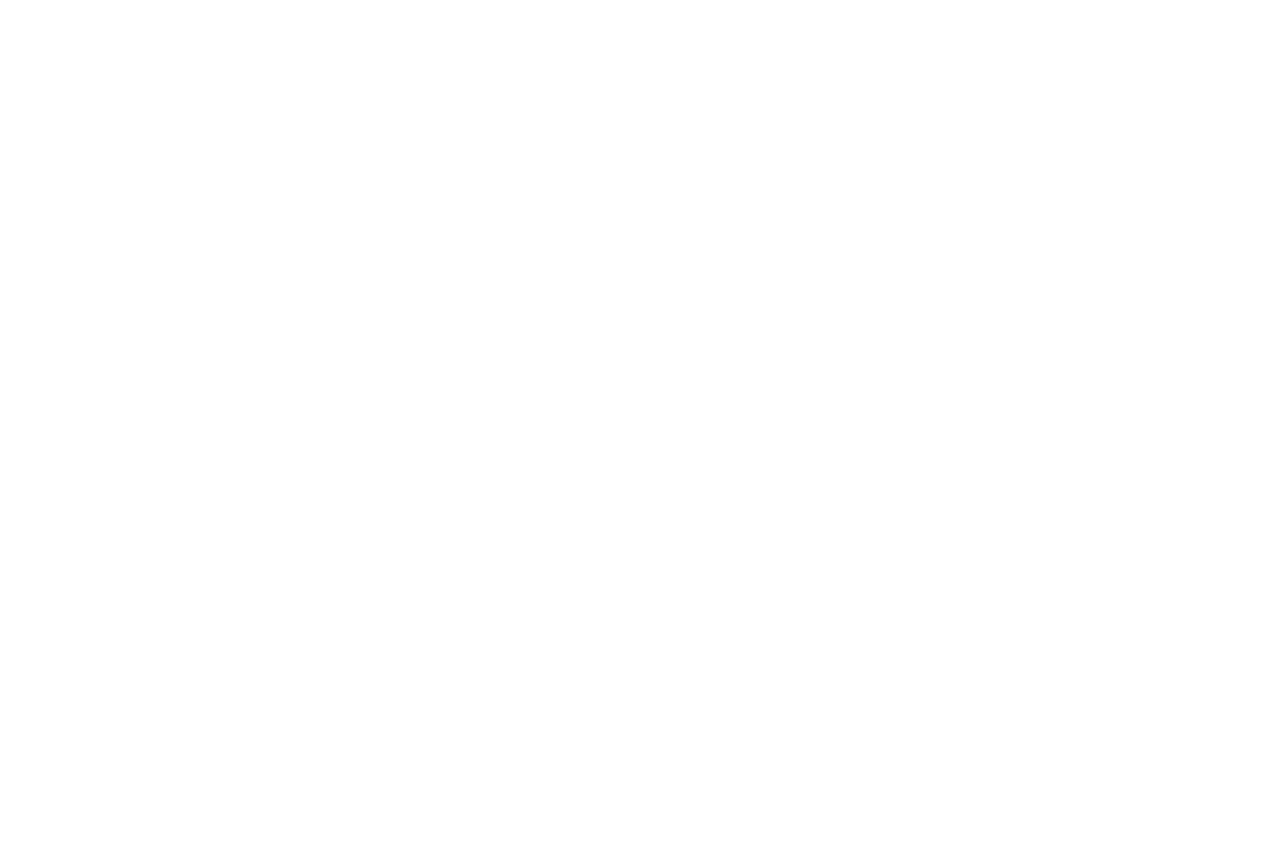
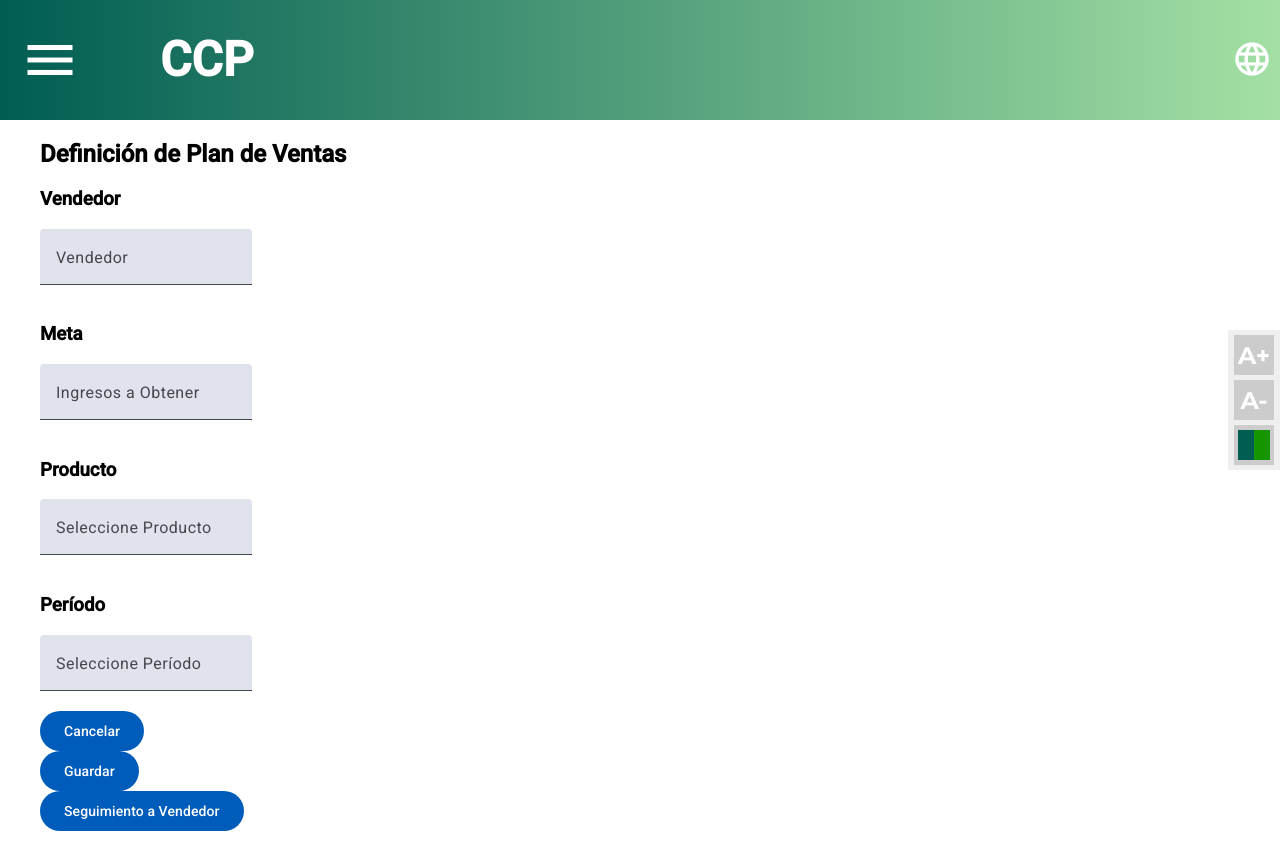
Before and after one commit to f-munozg/MISW4501-G5-Web, an Angular app: page /ventas/planes_de_venta in a window 1280 px wide. Before the commit this address led to /. Before the commit the page ends 800 px from the top, so only its background shows below. Built offline with nearby package versions, Linux system fonts and the light colour scheme.

Commit message:
130 - Se agrega HTML del componente de definición de planes de venta y se actualiza el module de ventas para incluirlo. Se actualiza app-routing.module.ts para incluir el componente

```diff
--- a/src/app/app-routing.module.ts
+++ b/src/app/app-routing.module.ts
@@ -18,6 +18,7 @@ import { ConsultaProductoBodegaComponent } from './domains/inventarios/consulta-
 // Ventas y Vendedores
 import { ConsultaVentasComponent } from './domains/ventas/consulta-ventas/consulta-ventas.component';
 import { RegistroVendedoresComponent } from './domains/vendedores/registro-vendedores/registro-vendedores.component';
+import { PlanesDeVentaComponent } from './domains/ventas/planes-de-venta/planes-de-venta.component';
 
 // Testing
 import { TableTemplateComponent } from './shared/table-template/table-template.component';
@@ -37,7 +38,8 @@ const routes: Routes = [
   {path: 'inventario/consulta_producto_bodega', component: ConsultaProductoBodegaComponent},
   {path: 'vendedores/registro', component: RegistroVendedoresComponent,
     children: [{ path: 'view', component: RegistroVendedoresComponent }]
-  }
+  },
+  {path: 'ventas/planes_de_venta', component: PlanesDeVentaComponent},
 ];
 
 @NgModule({
--- a/src/app/domains/ventas/planes-de-venta/planes-de-venta.component.html
+++ b/src/app/domains/ventas/planes-de-venta/planes-de-venta.component.html
@@ -1,3 +1,65 @@
-<p>
-  planes-de-venta works!
-</p>
+<app-default-window>
+  <main class="definicionPlanDeVentasContainer">
+    <div class="definicionPlanDeVentasHeaderGrid">
+      <h2 class="grid-item-definicionPlanDeVentasTitulo">
+        Definición de Plan de Ventas
+      </h2>
+    </div>
+    <div class="definicionPlanDeVentasGrid">
+      <form>
+        <div class="grid-item-vendedorForm">
+          <h3>Vendedor</h3>
+          <mat-form-field>
+            <mat-label>Vendedor</mat-label>
+            <input
+              type="text"
+              matInput
+              >
+          </mat-form-field>
+        </div>
+        <div class="grid-item-vendedorForm">
+          <h3>Meta</h3>
+          <mat-form-field>
+            <mat-label>Ingresos a Obtener</mat-label>
+            <input
+              type="number"
+              matInput
+              >
+          </mat-form-field>
+        </div>
+        <div class="grid-item-vendedorForm">
+          <h3>Producto</h3>
+          <mat-form-field>
+            <mat-label>Seleccione Producto</mat-label>
+            <input
+              type="text"
+              matInput
+              >
+          </mat-form-field>
+        </div>
+        <div class="grid-item-vendedorForm">
+          <h3>Período</h3>
+          <mat-form-field>
+            <mat-label>Seleccione Período</mat-label>
+            <input
+              type="text"
+              matInput
+              >
+          </mat-form-field>
+        </div>
+        <div class="definicionPlanDeVentasBtnsContainer">
+          <div class="grid-item-cancelarBtnDiv">
+            <button mat-flat-button class="cancelarBtn">Cancelar</button>
+          </div>
+          <div class="grid-item-guardarBtnDiv">
+            <button mat-flat-button class="guardarBtn"
+                    type="submit">Guardar</button>
+          </div>
+        </div>
+      </form>
+      <div class="Seguimiento a Vendedor">
+        <button mat-flat-button class="seguimientoVendedorBtn">Seguimiento a Vendedor</button>
+      </div>
+    </div>
+  </main>
+</app-default-window>
--- a/src/app/domains/ventas/planes-de-venta/planes-de-venta.component.ts
+++ b/src/app/domains/ventas/planes-de-venta/planes-de-venta.component.ts
@@ -2,6 +2,7 @@ import { Component, OnInit } from '@angular/core';
 
 @Component({
   selector: 'app-planes-de-venta',
+  standalone: false,
   templateUrl: './planes-de-venta.component.html',
   styleUrls: ['./planes-de-venta.component.css']
 })
--- a/src/app/domains/ventas/ventas.module.ts
+++ b/src/app/domains/ventas/ventas.module.ts
@@ -10,10 +10,12 @@ import { ReactiveFormsModule } from '@angular/forms';
 import { HttpClientModule } from '@angular/common/http';
 
 import { ConsultaVentasComponent } from './consulta-ventas/consulta-ventas.component';
+import { PlanesDeVentaComponent } from './planes-de-venta/planes-de-venta.component';
 
 @NgModule({
   declarations: [
-    ConsultaVentasComponent
+    ConsultaVentasComponent,
+    PlanesDeVentaComponent
   ],
   imports: [
     CommonModule,
```
